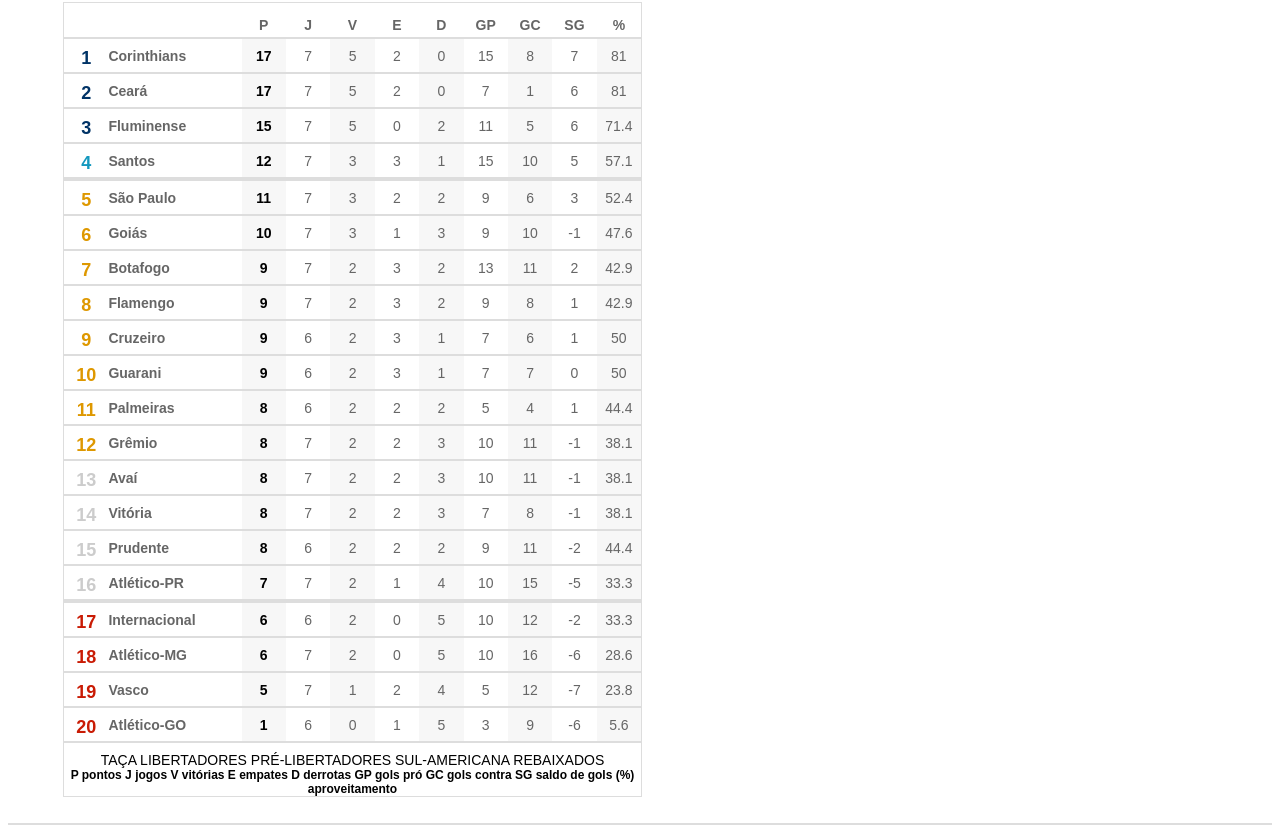
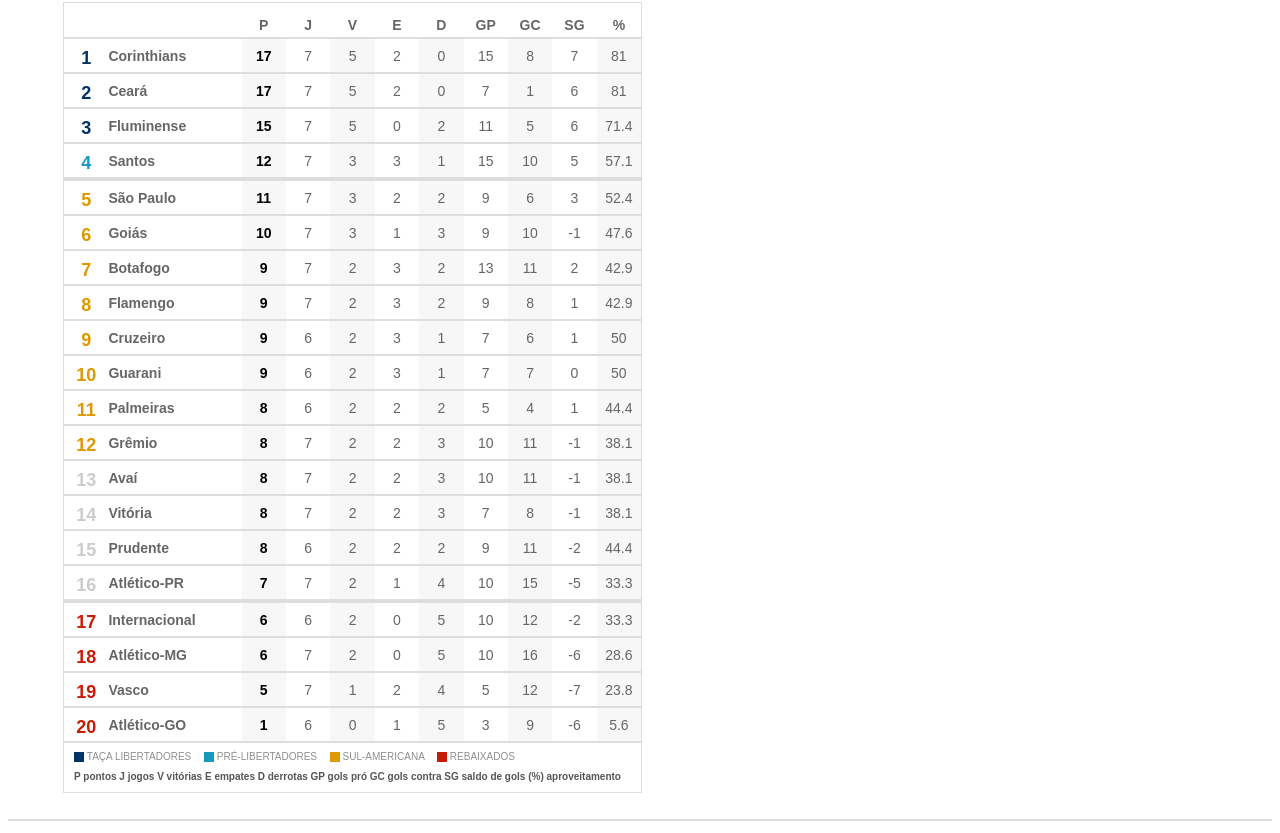
Before and after one commit to Hugofsp93/programacao_web, a plain HTML site: page encontro_II/encontro_II.html in a window 1280 px wide. Shown: the part 827-1660 px from the top of the page. Drawn offline with Linux system fonts and the light colour scheme.

Commit message:
question 4 done

```diff
--- a/encontro_II/encontro_II.html
+++ b/encontro_II/encontro_II.html
@@ -355,8 +355,13 @@
         <div class="col-xs-1 ba">5.6</div>
       </div>
       <hr>
-      <div class="row b">TAÇA LIBERTADORES PRÉ-LIBERTADORES SUL-AMERICANA REBAIXADOS</div>
-      <div class="row c">P pontos J jogos V vitórias E empates D derrotas GP gols pró GC gols contra SG saldo de gols (%) aproveitamento</div>
+      <div class="row b">
+        &emsp;<div id="square1"></div>&nbsp;TAÇA LIBERTADORES
+        &emsp;<div id="square2"></div>&nbsp;PRÉ-LIBERTADORES
+        &emsp;<div id="square3"></div>&nbsp;SUL-AMERICANA
+        &emsp;<div id="square4"></div>&nbsp;REBAIXADOS
+      </div>
+      <div class="row c">&emsp;P pontos J jogos V vitórias E empates D derrotas GP gols pró GC gols contra SG saldo de gols (%) aproveitamento</div>
     </table>
   </div>
   <br>
@@ -451,12 +456,20 @@
   }
 
   .row.b {
-    font-size: 14px;
+    line-height: 10px;
+    display: flex;
+    font-size: 10px;
+    color: #8F8F8F;
+    text-align: left;
   }
 
   .row.c {
+    line-height: 30px;
+    display: flex;
     font-weight: bold;
-    font-size: 12px;
+    font-size: 10px;
+    color: #555555;
+    text-align: left;
   }
   .col-xs-1.b13 {
     width: 50px;
@@ -501,4 +514,24 @@
     border: 2px solid #DDDDDD;
   }
 
+  #square1 {
+    width: 10px;
+    background-color: #003366;
+  }
+
+  #square2 {
+    width: 10px;
+    background-color: #1398BE;
+  }
+
+  #square3 {
+    width: 10px;
+    background-color: #DE9800;
+  }
+
+  #square4 {
+    width: 10px;
+    background-color: #C91B04;
+  }
+
 </style>
```
